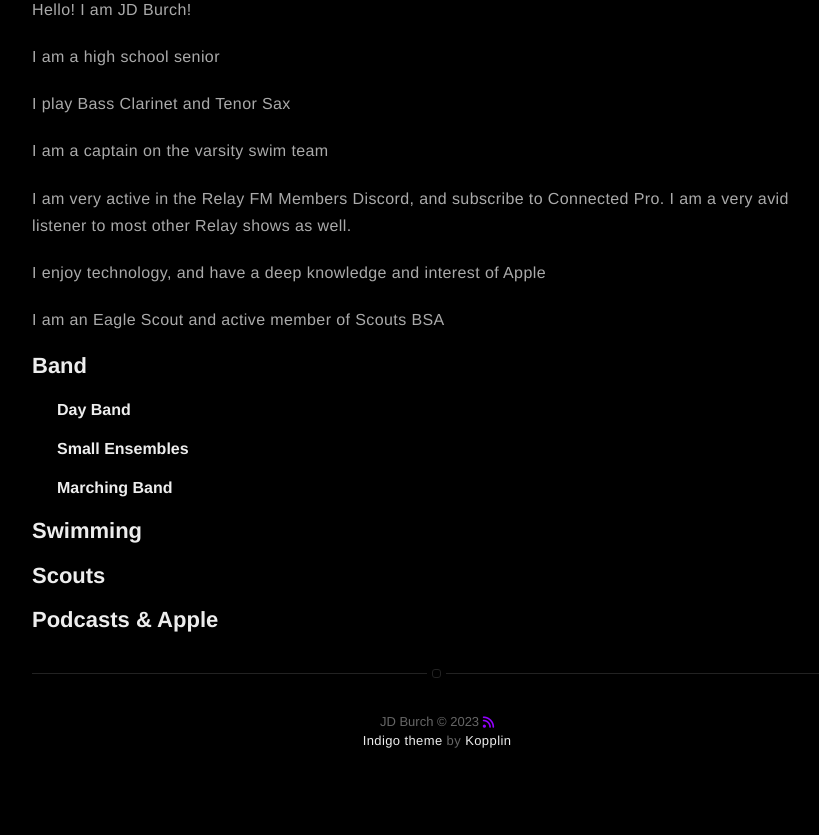
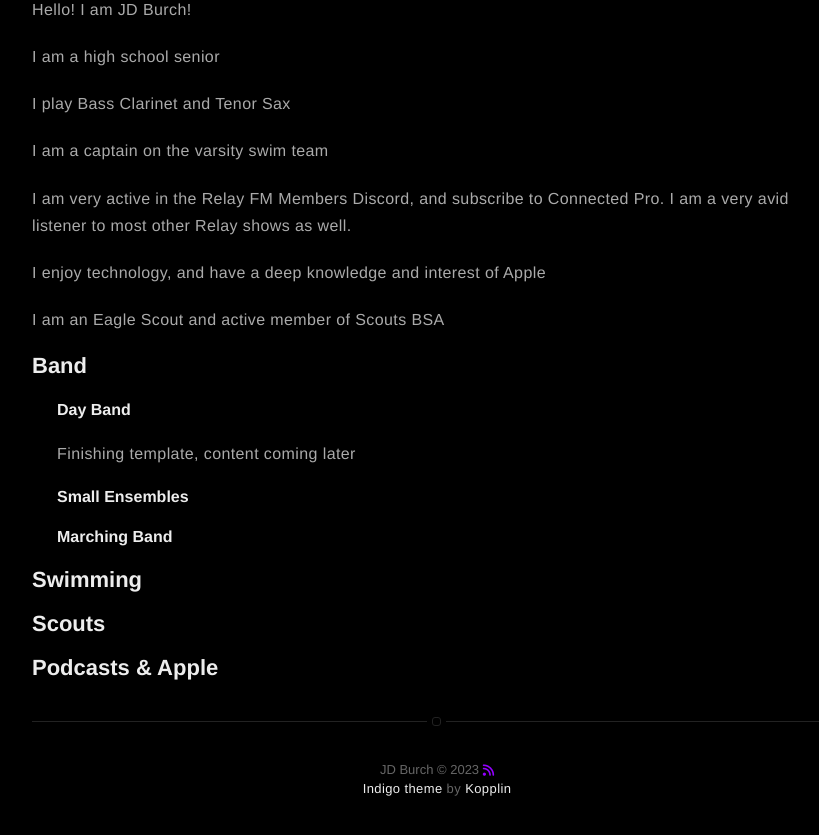
Before and after one commit to JDBurchHuzzah/jdburchhuzzah.github.io, a Jekyll site: the page built from about.md, in a window 1280 px wide, cut to the strip 453-1313 px from the top of the page. Shown: the top 835 px of the strip, without its empty margins (203-1022 px from the left). Built offline with Jekyll 4.4.1, drawn with Linux system fonts in a browser that asks for light colours; nearby versions of some CDN libraries; before the commit the page ends 1265 px from its top, so only the background shows below that.

Commit message:
Update about.md

```diff
--- a/about.md
+++ b/about.md
@@ -15,7 +15,7 @@
 <h2>Band</h2>
 
 <div style="text-indent: 25px;"> <h4>Day Band</h4>
-
+<p>Finishing template, content coming later</p>
 <h4>Small Ensembles</h4>
 
 <h4>Marching Band</h4> </div>
```
